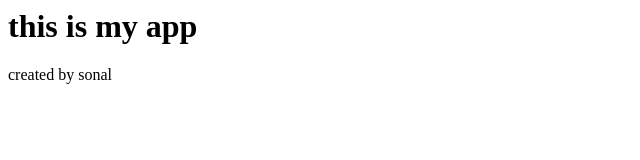
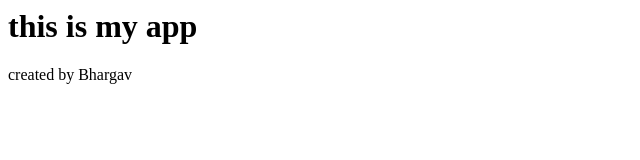
Before and after one commit to bhargav08-source/Gitrepo15Jun, a plain HTML site: page index.html in a window 1280 px wide. Shown: the full height of the page, 0-640 px from the left. Drawn offline with Linux system fonts and the light colour scheme.

Commit message:
adding modified index.html

```diff
--- a/index.html
+++ b/index.html
@@ -1,3 +1,3 @@
 
 <h1> this is my app</h1
-<h2> created by sonal</h2>
+<h2> created by Bhargav</h2>
```
